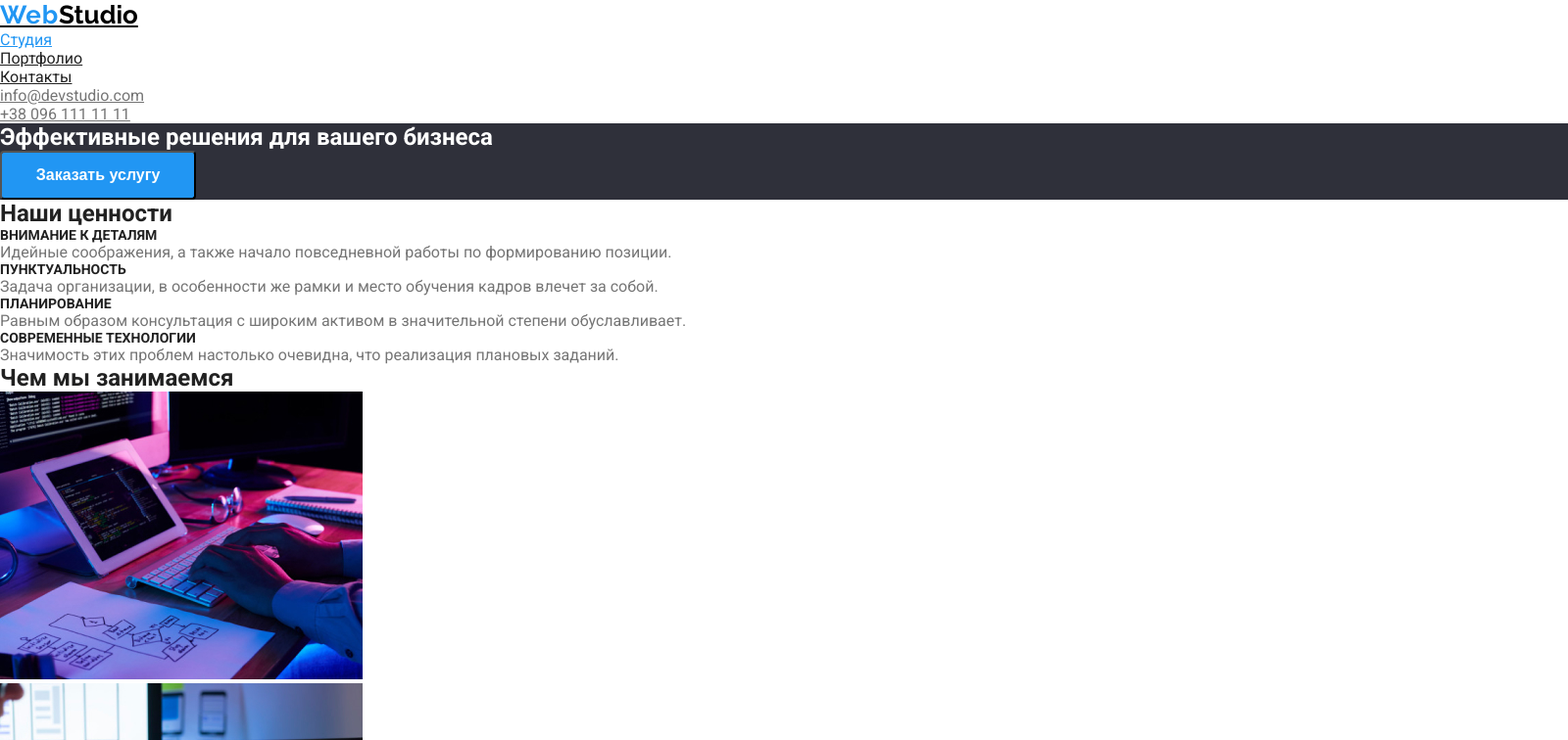
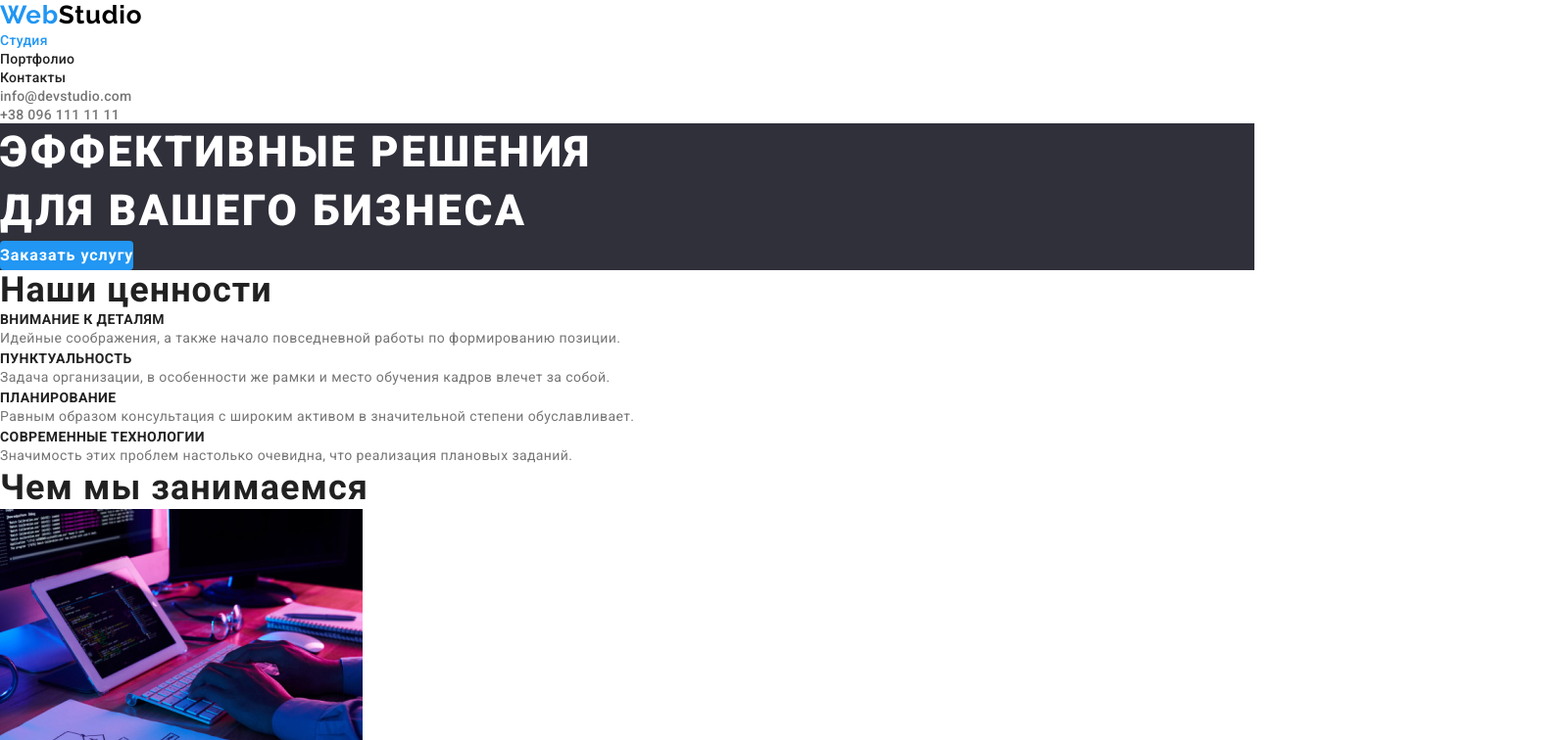
Before and after one commit to Yurii97/goit-markup-hw-02, a plain HTML site: page index.html in a window 1280 px wide. Shown: the top 756 px of the page at 98% size, 1600 px wide, since content can reach past the window. Drawn offline with Linux system fonts and the light colour scheme.

Commit message:
studio end

```diff
--- a/css/styles.css
+++ b/css/styles.css
@@ -2,45 +2,52 @@
   --primary-tex-color: #757575;
   --title-text-color: #212121;
   --accent-color: #2196f3;
-  --buton-text-color: #ffffff;
+  --button-text-color: #ffffff;
   --text-color-footer: rgba(238, 57, 57, 0.6);
+  --dark-blac: #000000;
+  --background-another: #2f303a;
+  --button-color: #f5f4fa;
 }
-/* logo #000000 */
-/* bacgraund-2 #2F303A */
-/* * universav selector */
+/* * universal general selector */
 * {
   box-sizing: border-box;
   margin: 0;
   padding: 0;
 }
 body {
-  background-color: #ffffff;
+  background-color: var(--button-text-color);
   color: var(--primary-tex-color);
   font-family: Roboto;
-  /* experement */
-  width: 1600px;
-  margin: 0 auto;
+  font-style: normal;
 }
 ul {
   list-style: none;
 }
-/* header */
+a {
+  text-decoration: none;
+}
+/* HEADER */
 /* logo */
 .nav-logo {
-  width: 145px;
-  height: 31px;
-  left: 215px;
-  top: 24px;
   font-family: Raleway;
   font-style: normal;
   font-weight: bold;
   font-size: 26px;
-  line-height: 31px;
-  color: #000000;
+  line-height: 1.192;
+  color: var(--dark-blac);
+  letter-spacing: 0.03em;
 }
 .first-nav-logo {
-  letter-spacing: 0.03em;
   color: var(--accent-color);
+}
+/* nav */
+/* nav title */
+.site-nav a,
+.contact-nav a {
+  font-weight: 500;
+  font-size: 14px;
+  line-height: 1.142;
+  letter-spacing: 0.02em;
 }
 .site-nav a {
   color: var(--title-text-color);
@@ -61,24 +68,35 @@ ul {
 }
 /* hero */
 .hero {
-  background-color: #2f303a;
+  background-color: var(--background-another);
 }
 .hero-title {
-  color: #ffffff;
+  color: var(--button-text-color);
+  font-weight: 900;
+  font-size: 44px;
+  line-height: 1.363;
+  letter-spacing: 0.06em;
+  text-transform: uppercase;
 }
 .hero-button {
   background-color: var(--accent-color);
-  color: var(--buton-text-color);
-  width: 200px;
-  height: 50px;
+  color: var(--button-text-color);
+  font-family: Roboto;
+  font-style: normal;
   font-weight: bold;
   font-size: 16px;
-  line-height: 30px;
+  line-height: 1.875;
   border-radius: 4px;
+  letter-spacing: 0.06em;
+  border-width: 0px;
 }
-/* main */
+/*MAIN */
 .section-title {
   color: var(--title-text-color);
+  font-weight: bold;
+  font-size: 36px;
+  line-height: 1.166;
+  letter-spacing: 0.03em;
 }
 /* main  Наши ценности */
 .feature-list .title {
@@ -86,33 +104,50 @@ ul {
   text-transform: uppercase;
   font-weight: bold;
   font-size: 14px;
-  line-height: 16px;
+  line-height: 1.142;
+  letter-spacing: 0.03em;
+}
+.feature-list .description {
+  font-weight: normal;
+  font-size: 14px;
+  line-height: 1.714;
+  letter-spacing: 0.03em;
 }
 /* Наша команда */
 .team-list .title {
   color: var(--title-text-color);
   font-weight: 500;
   font-size: 16px;
-  line-height: 19px;
+  line-height: 1.187;
+  letter-spacing: 0.03em;
 }
-
-/* footer */
+.team-list .position {
+  font-weight: normal;
+  font-size: 16px;
+  line-height: 1.187;
+  letter-spacing: 0.03em;
+}
+/* FOOTER */
+/* adress */
 .adress-footer a {
   color: var(--primary-tex-color);
   font-style: normal;
   font-size: 14px;
-  line-height: 24px;
+  line-height: 1.714;
+  letter-spacing: 0.03em;
 }
 
 .adress-footer p {
-  color: var(--buton-text-color);
+  color: var(--button-text-color);
   font-style: normal;
   font-size: 14px;
-  line-height: 24px;
+  line-height: 1.714;
+  letter-spacing: 0.03em;
 }
 .footer {
-  background-color: #2f303a;
+  background-color: var(--background-another);
 }
+/* footer logo */
 .footer-logo {
   width: 145px;
   height: 31px;
@@ -122,30 +157,32 @@ ul {
   font-style: normal;
   font-weight: bold;
   font-size: 26px;
-  line-height: 31px;
-  color: #ffffff;
+  line-height: 1.192;
+  letter-spacing: 0.03em;
+  color: var(--button-text-color);
 }
 .first-footer-logo {
-  letter-spacing: 0.03em;
   color: var(--accent-color);
 }
 
-/* portfolio */
-/* main */
+/* PORTFOLIO */
+/* MAIN */
+/* section */
 .price-button {
   font-family: Roboto;
-  font-style: normal;
+
   font-weight: 500;
   font-size: 16px;
   line-height: 26px;
   letter-spacing: 0.03em;
   color: var(--title-text-color);
-  background-color: #f5f4fa;
+  background-color: var(--button-color);
   border-radius: 4px;
+  border-width: 0px;
 }
 .price-button:hover,
 .price-button:focus {
   background-color: var(--accent-color);
-  color: var(--buton-text-color);
+  color: var(--button-text-color);
   cursor: pointer;
 }
--- a/index.html
+++ b/index.html
@@ -15,7 +15,7 @@
   <body class="page">
     <header class="page-header">
       <!-- header nav -->
-      <nav>
+      <nav class="nav">
         <a class="nav-logo" href="./index.html"> <span class="first-nav-logo">Web</span>Studio </a>
         <ul class="site-nav">
           <li>
@@ -38,7 +38,7 @@
     <!-- main -->
     <main>
       <section class="hero">
-        <h1 class="hero-title">Эффективные решения для вашего бизнеса</h1>
+        <h1 class="hero-title">Эффективные решения <br />для вашего бизнеса</h1>
         <button type="button" class="hero-button">Заказать услугу</button>
       </section>
       <section class="section">
@@ -46,23 +46,27 @@
         <ul class="feature-list">
           <li>
             <h3 class="title">Внимание к деталям</h3>
-            <p>Идейные соображения, а также начало повседневной работы по формированию позиции.</p>
+            <p class="description">
+              Идейные соображения, а также начало повседневной работы по формированию позиции.
+            </p>
           </li>
           <li>
             <h3 class="title">Пунктуальность</h3>
-            <p>
+            <p class="description">
               Задача организации, в особенности же рамки и место обучения кадров влечет за собой.
             </p>
           </li>
           <li>
             <h3 class="title">Планирование</h3>
-            <p>
+            <p class="description">
               Равным образом консультация с широким активом в значительной степени обуславливает.
             </p>
           </li>
           <li>
             <h3 class="title">Современные технологии</h3>
-            <p>Значимость этих проблем настолько очевидна, что реализация плановых заданий.</p>
+            <p class="description">
+              Значимость этих проблем настолько очевидна, что реализация плановых заданий.
+            </p>
           </li>
         </ul>
       </section>
@@ -86,22 +90,22 @@
           <li>
             <img src="./images/team/img.jpg" alt="Игорь Демьяненко" width="270" />
             <h3 class="title">Игорь Демьяненко</h3>
-            <p>Product Designer</p>
+            <p class="position">Product Designer</p>
           </li>
           <li>
             <img src="./images/team/img(1).jpg" alt="Ольга Репина" width="270" />
             <h3 class="title">Ольга Репина</h3>
-            <p>Frontend Developer</p>
+            <p class="position">Frontend Developer</p>
           </li>
           <li>
             <img src="./images/team/img(2).jpg" alt="Николай Тарасов" width="270" />
             <h3 class="title">Николай Тарасов</h3>
-            <p>Marketing</p>
+            <p class="position">Marketing</p>
           </li>
           <li>
             <img src="./images/team/img(3).jpg" alt="Михаил Ермаков" width="270" />
             <h3 class="title">Михаил Ермаков</h3>
-            <p>UI Designer</p>
+            <p class="position">UI Designer</p>
           </li>
         </ul>
       </section>
```
